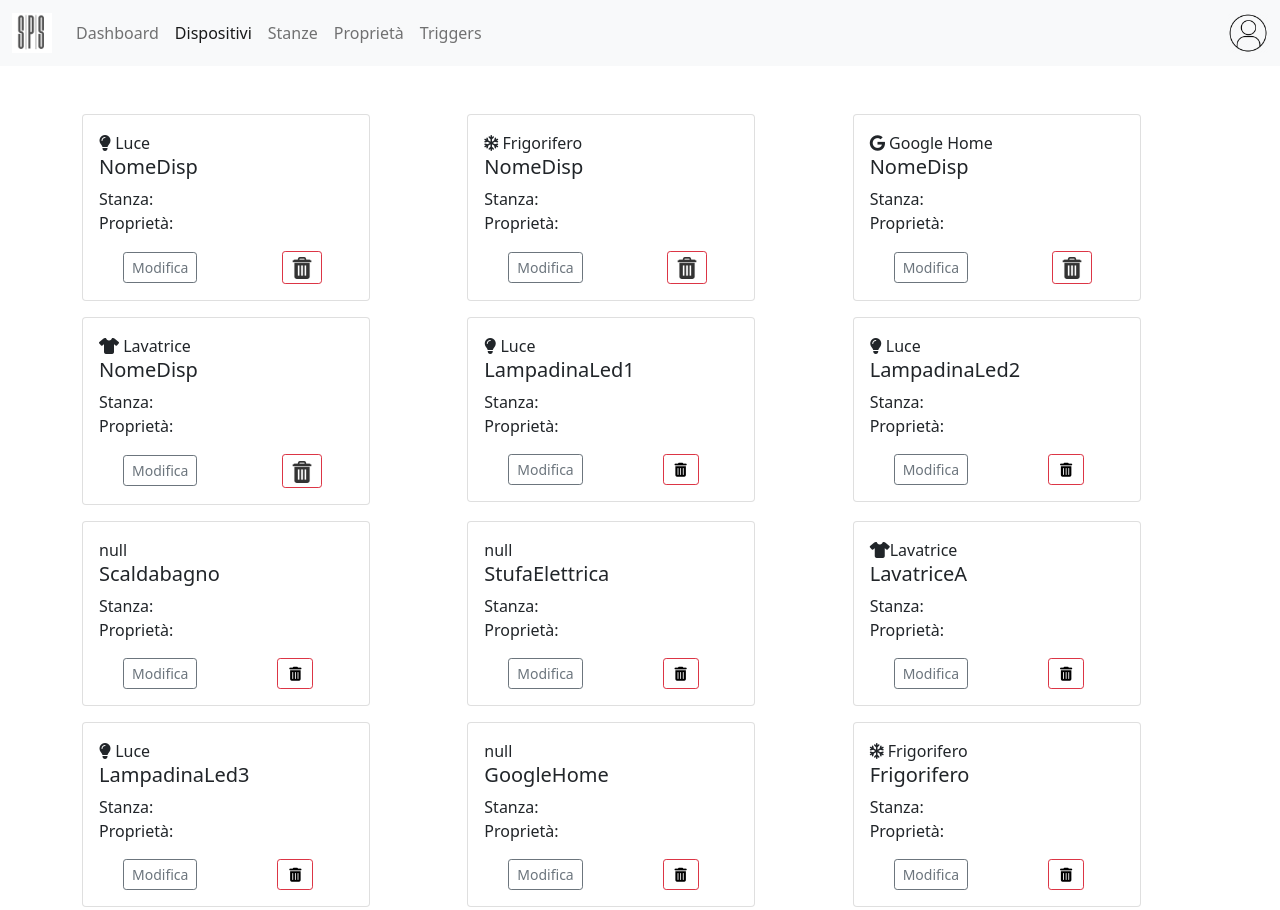
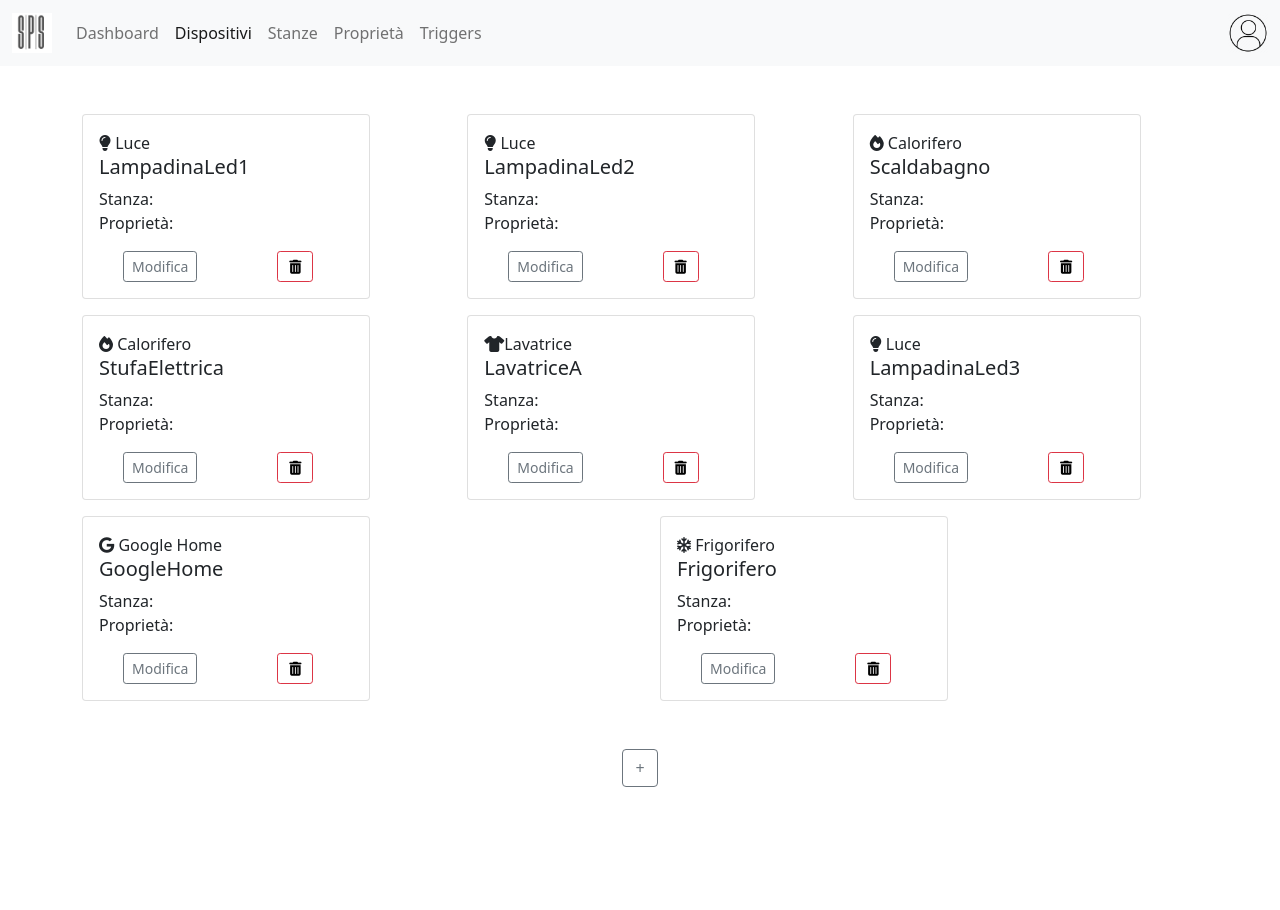
Before and after one commit to LeonardoBottonaUniTn/SPSProgetto, a website: page dispositivi.html in a window 1280 px wide. Shown: the top 910 px of the page. After the commit the page ends 800 px from the top, so only its background shows below. Drawn offline with nearby package versions, Linux system fonts and the light colour scheme; files whose address does not match are found by name.

Commit message:
Sitemato errori

```diff
--- a/dispositivi.html
+++ b/dispositivi.html
@@ -177,70 +177,7 @@
         <!--CONTAINER SCHEDE DEI DISPOSITIVI-->
         <div class="container my-5">
             <div class="row gap-3 justify-content-md-center" id="rowContainer">
-                <div class="col">
-                    <div class="card" href="#" style="width:18rem">
-                        <div class="card-body">
-                            <i class="fas fa-lightbulb" style="color: Y;"></i> Luce
-                            <h5 class="card-title">NomeDisp</h5>
-                            <p class="card-text">
-                                Stanza: <br/>
-                                Proprietà:
-                            </p>
-                            <div class="container">
-                                <a href="#" class="btn btn-outline-secondary btn-sm" style="margin-right: 80px;" data-bs-toggle="modal" data-bs-target="#modificaDispositivoModal">Modifica</a>
-                                <a href="#" class="btn btn-outline-danger btn-sm " data-bs-toggle="modal" data-bs-target="#eliminaDispositivo"><img src="/Immagini/TrashVero.png" style="width: 22px; "></a>
-                            </div>
-                        </div>
-                    </div>
-                </div>
-                <div class="col">
-                    <div class="card" style="width:18rem">
-                        <div class="card-body">
-                            <i class="far fa-snowflake"></i> Frigorifero
-                            <h5 class="card-title">NomeDisp</h5>
-                            <p class="card-text">
-                                Stanza: <br/>
-                                Proprietà:
-                            </p>
-                            <div class="container">
-                                <a href="#" class="btn btn-outline-secondary btn-sm" style="margin-right: 80px;" data-bs-toggle="modal" data-bs-target="#modificaDispositivoModal">Modifica</a>
-                                <a href="#" class="btn btn-outline-danger btn-sm " data-bs-toggle="modal" data-bs-target="#eliminaDispositivo"><img src="/Immagini/TrashVero.png" style="width: 22px; "></a>
-                            </div>
-                        </div>
-                    </div>
-                </div>
-                <div class="col">
-                    <div class="card" style="width:18rem">
-                        <div class="card-body">
-                            <i class="fab fa-google"></i> Google Home
-                            <h5 class="card-title">NomeDisp</h5>
-                            <p class="card-text">
-                                Stanza: <br/>
-                                Proprietà:
-                            </p>
-                            <div class="container">
-                                <a href="#" class="btn btn-outline-secondary btn-sm" style="margin-right: 80px;" data-bs-toggle="modal" data-bs-target="#modificaDispositivoModal">Modifica</a>
-                                <a href="#" class="btn btn-outline-danger btn-sm " data-bs-toggle="modal" data-bs-target="#eliminaDispositivo"><img src="/Immagini/TrashVero.png" style="width: 22px; "></a>
-                            </div>
-                        </div>
-                    </div>
-                </div>
-                <div class="col">
-                    <div class="card" style="width:18rem">
-                        <div class="card-body">
-                            <i class="fas fa-tshirt"></i> Lavatrice
-                            <h5 class="card-title">NomeDisp</h5>
-                            <p class="card-text">
-                                Stanza: <br/>
-                                Proprietà:
-                            </p>
-                            <div class="container">
-                                <a href="#" class="btn btn-outline-secondary btn-sm" style="margin-right: 80px;" data-bs-toggle="modal" data-bs-target="#modificaDispositivoModal">Modifica</a>
-                                <a href="#" class="btn btn-outline-danger btn-sm " data-bs-toggle="modal" data-bs-target="#eliminaDispositivo"><img src="/Immagini/TrashVero.png" style="width: 22px; "></a>
-                            </div>
-                        </div>
-                    </div>
-                </div>
+
             </div>
         </div>
 
--- a/dispositivi.js
+++ b/dispositivi.js
@@ -5,13 +5,13 @@ let icona;
 function scegliIcona(categoria){
   console.log(categoria);
     switch (categoria) {
-        case 'Google Home':
-            return '<i class="fab fa-google"></i>' + "Google Home";
+        case 'GoogleHome':
+            return '<i class="fab fa-google"></i>' + " Google Home";
         case 'Luce':
             return '<i class="fas fa-lightbulb" style="color: Y; "></i>' + " Luce";
         case 'Frigo':
             return '<i class="far fa-snowflake"></i>' + " Frigorifero";
-        case 'Caldo':
+        case 'Calore':
             return '<i class="fas fa-fire"></i>' + " Calorifero";
         case 'Lavaggio':
             return '<i class="fas fa-tshirt"></i>' + "Lavatrice";
```
